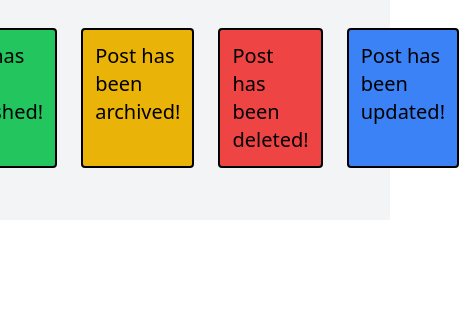
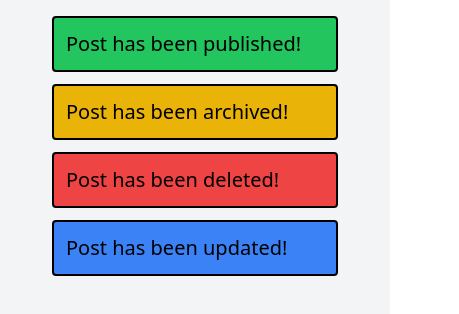
Before and after one commit to dotdwebo/learn-tailwindcss, a website: page components/alerts/alert01.html in a window 390 px wide. Shown: the part 140-454 px from the top of the page, 459 px wide, since content can reach past the window. Drawn offline with Linux system fonts and the light colour scheme.

Commit message:
add: sm:flex

```diff
--- a/components/alerts/alert01.html
+++ b/components/alerts/alert01.html
@@ -11,7 +11,7 @@
     <div class="container mx-auto m-10 p-10 bg-gray-100 ">
         <div class="font-bold text-center m-5 text-3xl">Alert 01</div>
         <!-- container -->
-        <div class="container mx-auto flex justify-center">
+        <div class="container mx-auto sm:flex justify-center">
             <!-- Alert of publishing -->
             <div class="rounded p-3 bg-green-500 border-2 border-black sm:w-1/3 m-3">
                 <strong class="text-xl font-medium">Post has been published!</strong>
```
Also changed, not shown: CHANGELOG.md, dist/output.css.
